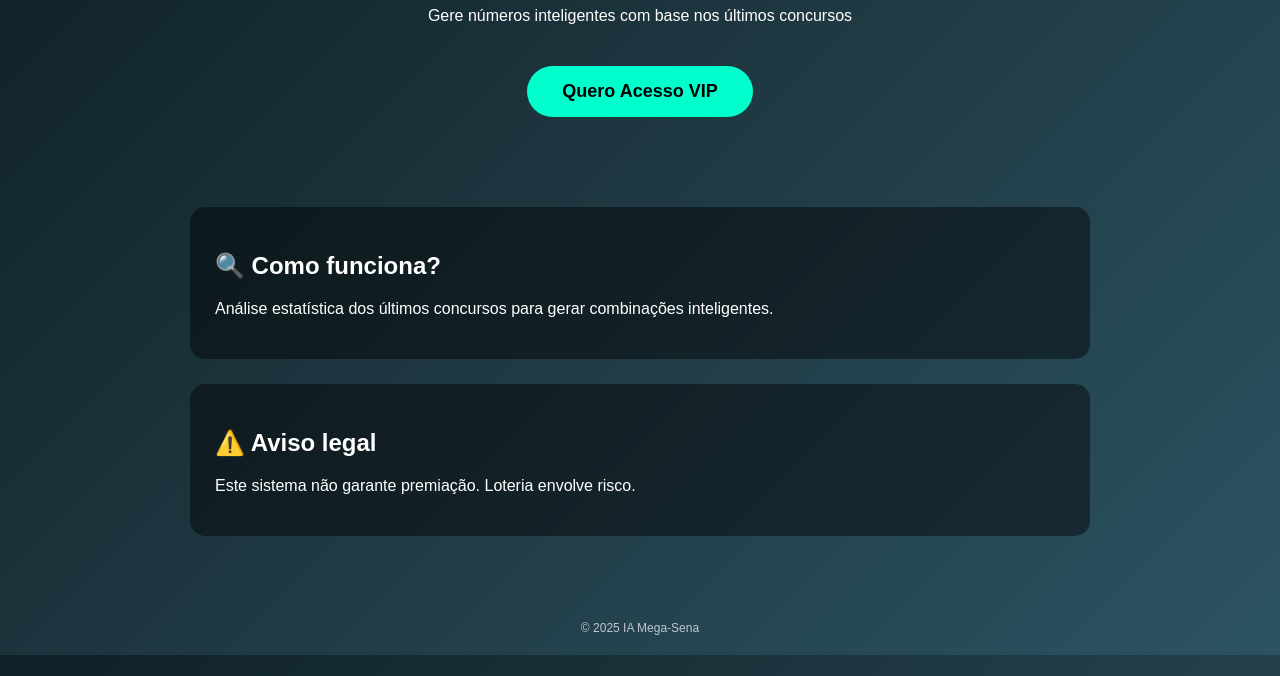
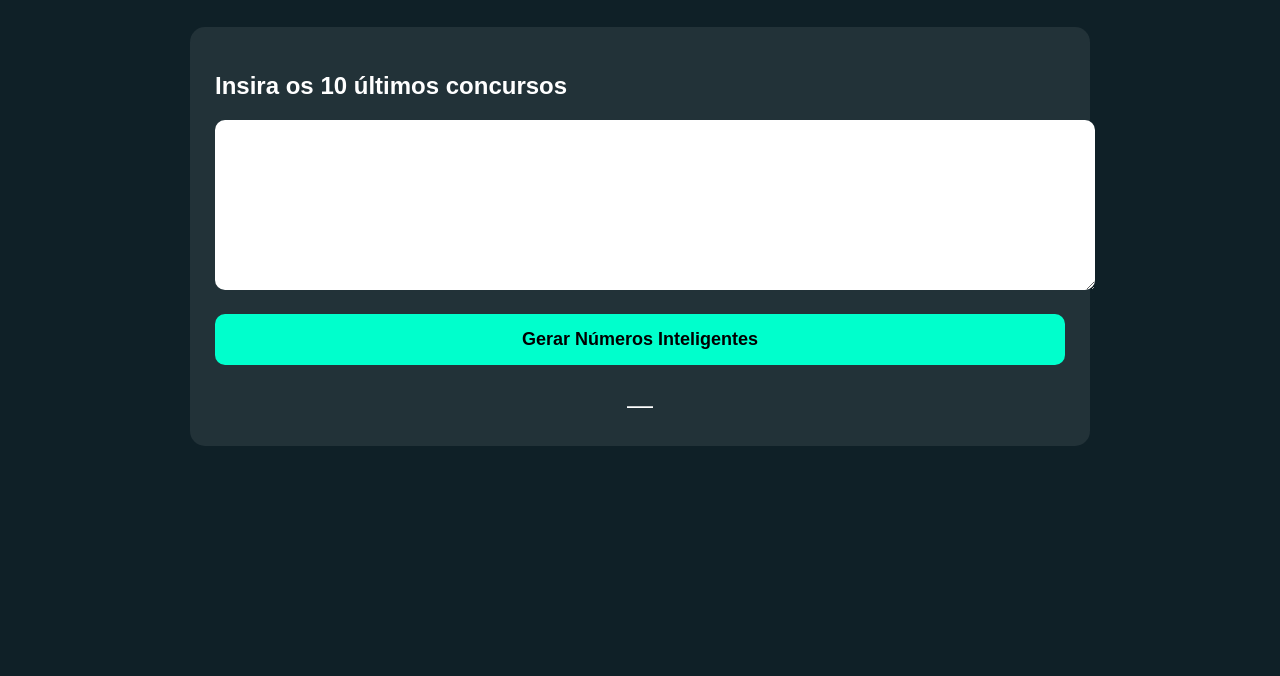
Before and after one commit to Pitoko89/IA-Mega-Sena, a plain HTML site: page index.html in a window 1280 px wide. Shown: the part 124-800 px from the top of the page. Drawn offline with Linux system fonts and the light colour scheme.

Commit message:
Update title and styling in index.html

```diff
--- a/index.html
+++ b/index.html
@@ -2,33 +2,121 @@
 <html lang="pt-BR">
 <head>
 <meta charset="UTF-8">
-<title>IA Mega-Sena | Números Inteligentes</title>
+<title>Área VIP | IA Mega-Sena</title>
 <meta name="viewport" content="width=device-width, initial-scale=1.0">
+
 <style>
-body{margin:0;font-family:Arial,sans-serif;background:linear-gradient(135deg,#0f2027,#203a43,#2c5364);color:#fff}
-header{padding:50px 20px;text-align:center}
-.btn{display:inline-block;margin-top:25px;padding:15px 35px;background:#00ffcc;color:#000;font-weight:bold;text-decoration:none;border-radius:30px;font-size:18px}
-.section{max-width:900px;margin:auto;padding:40px 20px}
-.card{background:rgba(0,0,0,0.45);padding:25px;border-radius:15px;margin-bottom:25px}
-footer{text-align:center;padding:20px;font-size:12px;opacity:.7}
+body {
+    font-family: Arial, sans-serif;
+    margin: 0;
+    background: #0f2027;
+    color: #fff;
+}
+header {
+    background: #000;
+    padding: 20px;
+    text-align: center;
+}
+.container {
+    max-width: 900px;
+    margin: auto;
+    padding: 30px;
+}
+.card {
+    background: rgba(255,255,255,0.08);
+    padding: 25px;
+    border-radius: 15px;
+}
+textarea {
+    width: 100%;
+    height: 140px;
+    border-radius: 10px;
+    border: none;
+    padding: 15px;
+    font-size: 16px;
+}
+button {
+    width: 100%;
+    padding: 15px;
+    margin-top: 20px;
+    border: none;
+    border-radius: 10px;
+    font-size: 18px;
+    font-weight: bold;
+    background: #00ffcc;
+    cursor: pointer;
+}
+.resultado {
+    text-align: center;
+    font-size: 26px;
+    margin-top: 25px;
+}
+.badge {
+    background: #00ffcc;
+    color: #000;
+    padding: 10px 15px;
+    border-radius: 25px;
+    margin: 5px;
+    display: inline-block;
+    font-weight: bold;
+}
 </style>
 </head>
+
 <body>
+
 <header>
-<h1>🤖 IA Mega-Sena</h1>
-<p>Gere números inteligentes com base nos últimos concursos</p>
-<a class="btn" href="#">Quero Acesso VIP</a>
+    <h1>🔐 Área VIP – IA Mega-Sena</h1>
 </header>
-<div class="section">
+
+<div class="container">
 <div class="card">
-<h2>🔍 Como funciona?</h2>
-<p>Análise estatística dos últimos concursos para gerar combinações inteligentes.</p>
-</div>
-<div class="card">
-<h2>⚠️ Aviso legal</h2>
-<p>Este sistema não garante premiação. Loteria envolve risco.</p>
+
+<h2>Insira os 10 últimos concursos</h2>
+<textarea id="entrada"></textarea>
+
+<button onclick="gerar()">Gerar Números Inteligentes</button>
+
+<div class="resultado" id="resultado">—</div>
+
 </div>
 </div>
-<footer>© 2025 IA Mega-Sena</footer>
+
+<script>
+function gerar() {
+    const texto = document.getElementById("entrada").value;
+    const nums = texto.match(/\d+/g);
+
+    if (!nums || nums.length < 60) {
+        alert("Insira pelo menos 10 concursos completos.");
+        return;
+    }
+
+    let freq = {};
+    nums.forEach(n => {
+        n = parseInt(n);
+        freq[n] = (freq[n] || 0) + 1;
+    });
+
+    let pool = [];
+    for (let i = 1; i <= 60; i++) {
+        let peso = freq[i] || 1;
+        let atraso = freq[i] ? 1 : 3;
+        for (let j = 0; j < peso * atraso; j++) {
+            pool.push(i);
+        }
+    }
+
+    let resultado = new Set();
+    while (resultado.size < 6) {
+        resultado.add(pool[Math.floor(Math.random() * pool.length)]);
+    }
+
+    let final = Array.from(resultado).sort((a,b)=>a-b);
+    document.getElementById("resultado").innerHTML =
+        final.map(n => `<span class="badge">${n}</span>`).join("");
+}
+</script>
+
 </body>
 </html>
```
